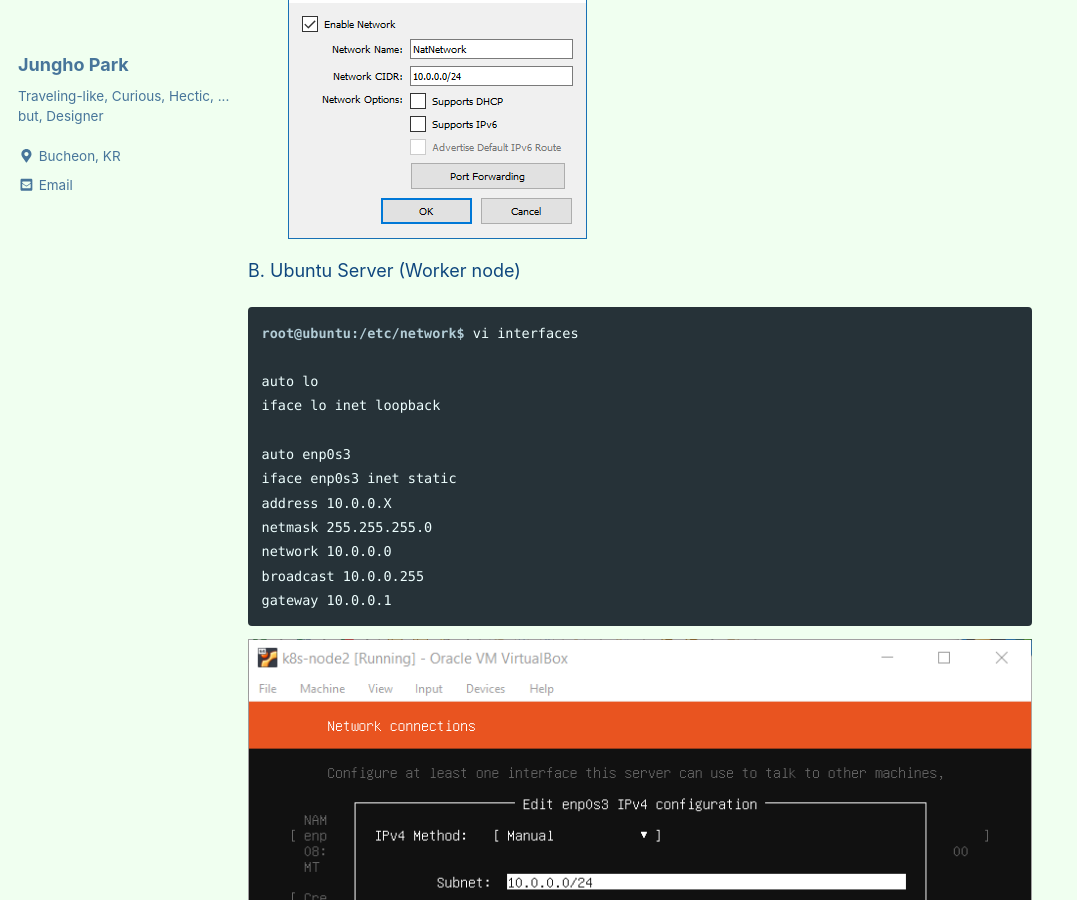
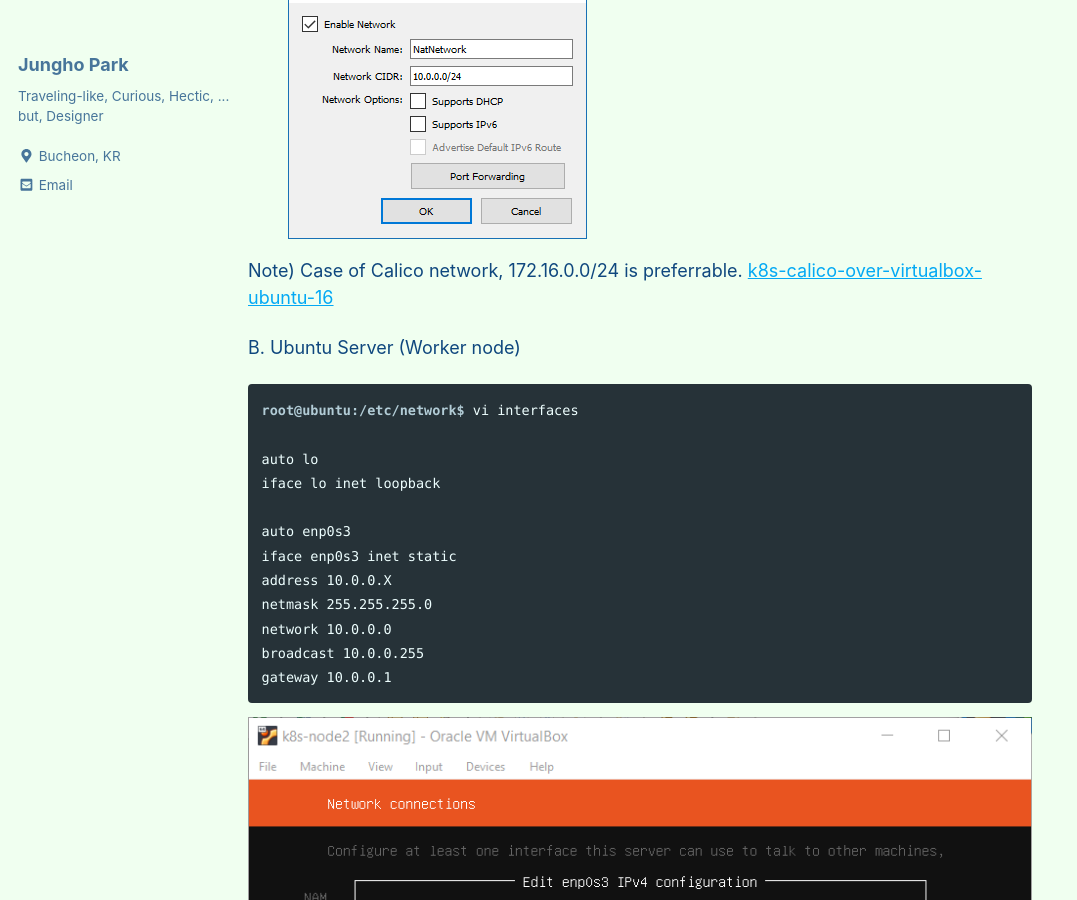
Before and after one commit to unipark00/tekrepo, a Jekyll site: the page built from _posts/2018-12-03-ubuntu-setup.md, in a window 1280 px wide and 900 px high, scrolled down 1436 px. Shown: the whole window, without its empty margins (0-1077 px from the left). Built offline with Jekyll 4.4.1, drawn with Linux system fonts in a browser that asks for light colours; cached includes are drawn as plain includes.

Commit message:
Update 2018-12-03-ubuntu-setup.md

````diff
--- a/_posts/2018-12-03-ubuntu-setup.md
+++ b/_posts/2018-12-03-ubuntu-setup.md
@@ -41,6 +41,10 @@ A. Create NatNetwork
 ![NatNetwork1](https://github.com/unipark00/tekrepo/blob/master/_posts/20190411_105355.png?raw=true)
 ![NatNetwork2](https://github.com/unipark00/tekrepo/blob/master/_posts/20190411_105409.png?raw=true)
 
+Note) Case of Calico network, 172.16.0.0/24 is preferrable.
+[k8s-calico-over-virtualbox-ubuntu-16](
+https://blog.encicle.com/2-kubernetes-%EC%84%A4%EC%B9%98%ED%95%98%EA%B8%B0-kubernetes-calico-over-virtualbox-ubuntu-16/)
+
 B. Ubuntu Server (Worker node)
 ```console
 root@ubuntu:/etc/network$ vi interfaces
````
